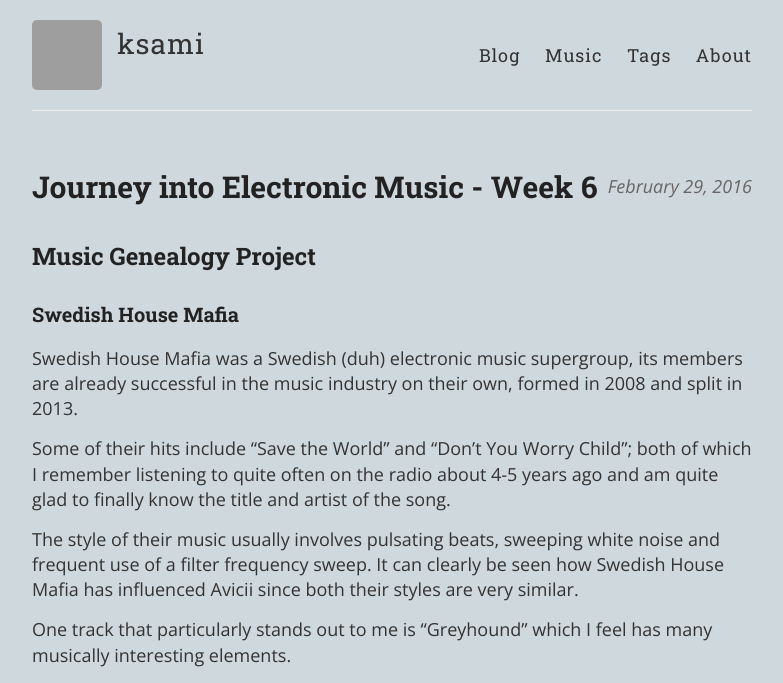
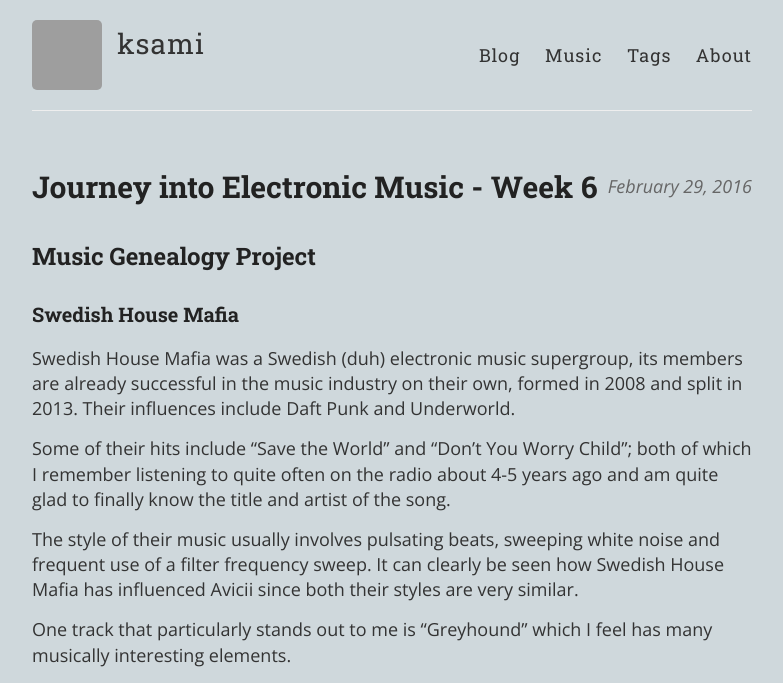
Before and after one commit to ksami/ksami.github.io, a Jekyll site: the page built from _posts/2016/02/2016-02-29-Journey-into-Electronic-Music-Week-6.md, in a window 1280 px wide, cut to the strip 0-683 px from the top of the page. Shown: the whole strip, without its empty margins (248-1031 px from the left). Built offline with Jekyll 4.4.1, drawn with Linux system fonts in a browser that asks for light colours; comment, search, counter and statistics services are not loaded; grey boxes are pictures that could not be loaded.

Commit message:
add influence

```diff
--- a/_posts/2016/02/2016-02-29-Journey-into-Electronic-Music-Week-6.md
+++ b/_posts/2016/02/2016-02-29-Journey-into-Electronic-Music-Week-6.md
@@ -8,7 +8,7 @@ tags: [music]
 ## Music Genealogy Project
 
 ### Swedish House Mafia
-Swedish House Mafia was a Swedish (duh) electronic music supergroup, its members are already successful in the music industry on their own, formed in 2008 and split in 2013.
+Swedish House Mafia was a Swedish (duh) electronic music supergroup, its members are already successful in the music industry on their own, formed in 2008 and split in 2013. Their influences include Daft Punk and Underworld.
 
 Some of their hits include "Save the World" and "Don't You Worry Child"; both of which I remember listening to quite often on the radio about 4-5 years ago and am quite glad to finally know the title and artist of the song.
 
```
